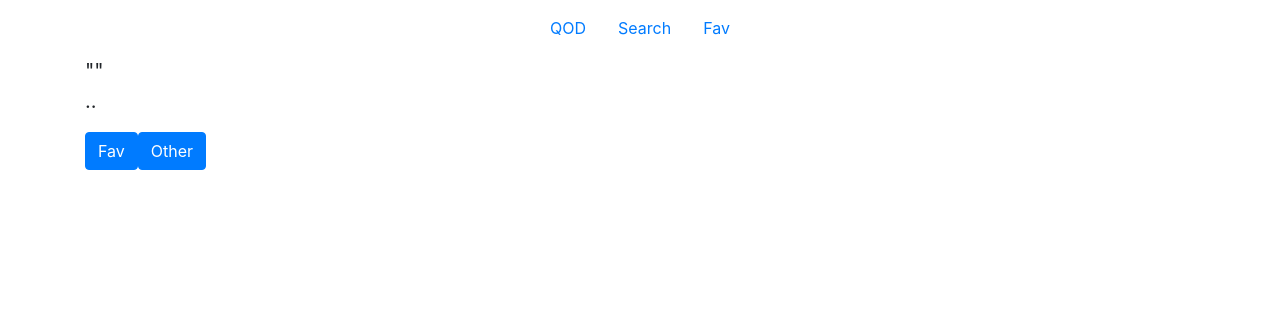
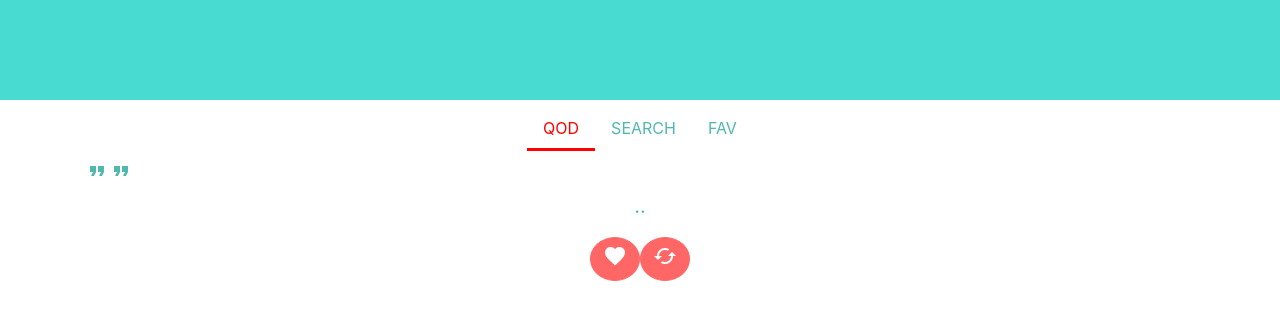
Before and after one commit to cecitorres/quote-of-day, a React app: page / in a window 1280 px wide. Shown: the top 320 px of the page. Built offline with nearby package versions, Linux system fonts and the light colour scheme; no server answers.

Commit message:
css improvenments

```diff
--- a/package.json
+++ b/package.json
@@ -27,6 +27,8 @@
     "clean-webpack-plugin": "^3.0.0",
     "css-loader": "^3.6.0",
     "html-webpack-plugin": "^4.3.0",
+    "node-sass": "^4.14.1",
+    "sass-loader": "^8.0.2",
     "style-loader": "^1.2.1",
     "webpack": "^4.43.0",
     "webpack-cli": "^3.3.12",
--- a/public/index.html
+++ b/public/index.html
@@ -4,13 +4,10 @@
     <meta charset="utf-8">
     <meta name="viewport" content="width=device-width, initial-scale=1, shrink-to-fit=no">
 
-    <link rel="stylesheet" href="https://stackpath.bootstrapcdn.com/bootstrap/4.5.0/css/bootstrap.min.css" integrity="sha384-9aIt2nRpC12Uk9gS9baDl411NQApFmC26EwAOH8WgZl5MYYxFfc+NcPb1dKGj7Sk" crossorigin="anonymous">
+    <link href="https://fonts.googleapis.com/icon?family=Material+Icons" rel="stylesheet">
     <title>Quote of Day</title>
   </head>
   <body>
     <div id="app"></div>
-    <script src="https://code.jquery.com/jquery-3.5.1.slim.min.js" integrity="sha384-DfXdz2htPH0lsSSs5nCTpuj/zy4C+OGpamoFVy38MVBnE+IbbVYUew+OrCXaRkfj" crossorigin="anonymous"></script>
-    <script src="https://cdn.jsdelivr.net/npm/popper.js@1.16.0/dist/umd/popper.min.js" integrity="sha384-Q6E9RHvbIyZFJoft+2mJbHaEWldlvI9IOYy5n3zV9zzTtmI3UksdQRVvoxMfooAo" crossorigin="anonymous"></script>
-    <script src="https://stackpath.bootstrapcdn.com/bootstrap/4.5.0/js/bootstrap.min.js" integrity="sha384-OgVRvuATP1z7JjHLkuOU7Xw704+h835Lr+6QL9UvYjZE3Ipu6Tp75j7Bh/kR0JKI" crossorigin="anonymous"></script>
   </body>
 </html>
--- a/src/App.js
+++ b/src/App.js
@@ -1,17 +1,22 @@
 import React from 'react';
-import { Link, Route, Switch } from "react-router-dom";
+import { Route } from "react-router-dom";
 import QODPage from './views/QODPage';
 import QuotesPage from './views/QuotesPage';
 import FavoriteQuotesPage from './views/FavoriteQuotesPage';
 import Header from './components/Header';
+import './index.scss';
+// import 'bootstrap/dist/css/bootstrap.css';
+import './custom.scss';
 
 const App = () => (
-  <div className="container">
+  <>
     <Header />
-    <Route exact path="/" component={QODPage} />
-    <Route path="/favoriteQuotes" component={FavoriteQuotesPage} />
-    <Route path="/quotes" component={QuotesPage} />
-  </div>
+    <div className="container">
+      <Route exact path="/" component={QODPage} />
+      <Route path="/favoriteQuotes" component={FavoriteQuotesPage} />
+      <Route path="/quotes" component={QuotesPage} />
+    </div>
+  </>
 );
 
 export default App;
--- a/src/components/Header.js
+++ b/src/components/Header.js
@@ -2,19 +2,22 @@ import React from 'react';
 import { NavLink } from "react-router-dom";
 
 const Header = () => (
+  <>
+    <div className="header-nav"></div>
     <nav className="navbar navbar-expand-lg navbar-light justify-content-center">
       <ul className="nav">
         <li className="nav-item">
-        <NavLink to="/" className="nav-link" activeClassName="active">QOD</NavLink>
+          <NavLink exact to="/" className="nav-link " activeClassName="active">QOD</NavLink>
         </li>
         <li className="nav-item">
-        <NavLink to="/quotes" className="nav-link" activeClassName="active">Search</NavLink>
+          <NavLink to="/quotes" className="nav-link" activeClassName="active">SEARCH</NavLink>
         </li>
         <li className="nav-item">
-        <NavLink to="/favoriteQuotes" className="nav-link" activeClassName="active">Fav</NavLink>
+          <NavLink to="/favoriteQuotes" className="nav-link" activeClassName="active">FAV</NavLink>
         </li>
       </ul>
     </nav>
+  </>
 );
 
 export default Header;
--- /dev/null
+++ b/src/custom.scss
@@ -0,0 +1,7 @@
+// Override default variables before the import
+$theme-colors: (
+  "primary": #51B8AE,
+  "secondary": #FF6766
+);
+// Import Bootstrap and its default variables
+@import '~bootstrap/scss/bootstrap.scss';
--- /dev/null
+++ b/src/index.scss
@@ -0,0 +1,9 @@
+.active {
+  border-bottom: 3px solid red;
+  color: red !important;
+}
+
+.header-nav {
+  min-height: 100px;
+  background-color: #48dbd1;
+}
--- a/src/views/QODPage.js
+++ b/src/views/QODPage.js
@@ -23,23 +23,32 @@ const App = () => {
 		<>
 			<blockquote className="blockquote">
 				<p className="mb-0">
-					"{quote.body}"
+				<i className="material-icons text-primary">format_quote</i>
+				<span>
+					{quote.body}
+				</span>
+				<i className="material-icons text-primary">format_quote</i>
 				</p>
-				<p>
+				<p className="text-center text-primary">
 					.. {quote.author}
 				</p>
 			</blockquote>
+			<div className="row">
+				<div className="mx-auto">
 					<button
-				type="button" className="btn btn-primary"
+						type="button" className="btn btn-secondary rounded-circle"
 					>
-				Fav
+						<i className="material-icons">favorite</i>
 					</button>
 					<button
 						onClick={fetchData}
-				type="button" className="btn btn-primary"
+						type="button" className="btn btn-secondary rounded-circle"
 					>
-				Other
+						<i className="material-icons">cached</i>
 					</button>
+
+				</div>
+			</div>
 		</>
 	);
 };
--- a/webpack.common.js
+++ b/webpack.common.js
@@ -18,6 +18,22 @@ module.exports = {
                 }
             },
             // {
+            //   test: /\.css$/,
+            //   exclude: /node_modules/,
+            //   use: ["style-loader", "css-loader"]
+            // },
+            {
+                test: /\.s[ac]ss$/i,
+                use: [
+                    // Creates `style` nodes from JS strings
+                    'style-loader',
+                    // Translates CSS into CommonJS
+                    'css-loader',
+                    // Compiles Sass to CSS
+                    'sass-loader',
+                ],
+            },
+            // {
             //     test: /\.html$/,
             //     use: [
             //         {
--- a/webpack.development.js
+++ b/webpack.development.js
@@ -6,6 +6,6 @@ module.exports = merge(common, {
     devtool: 'inline-source-map',
     devServer: {
         // contentBase: './dist',
-        hot: true
+        // hot: true
     }
 });
```
Also changed, not shown: 1 other file (tests, documents, lock files or other folders). Lines whose indentation alone changed are shown as unchanged.
